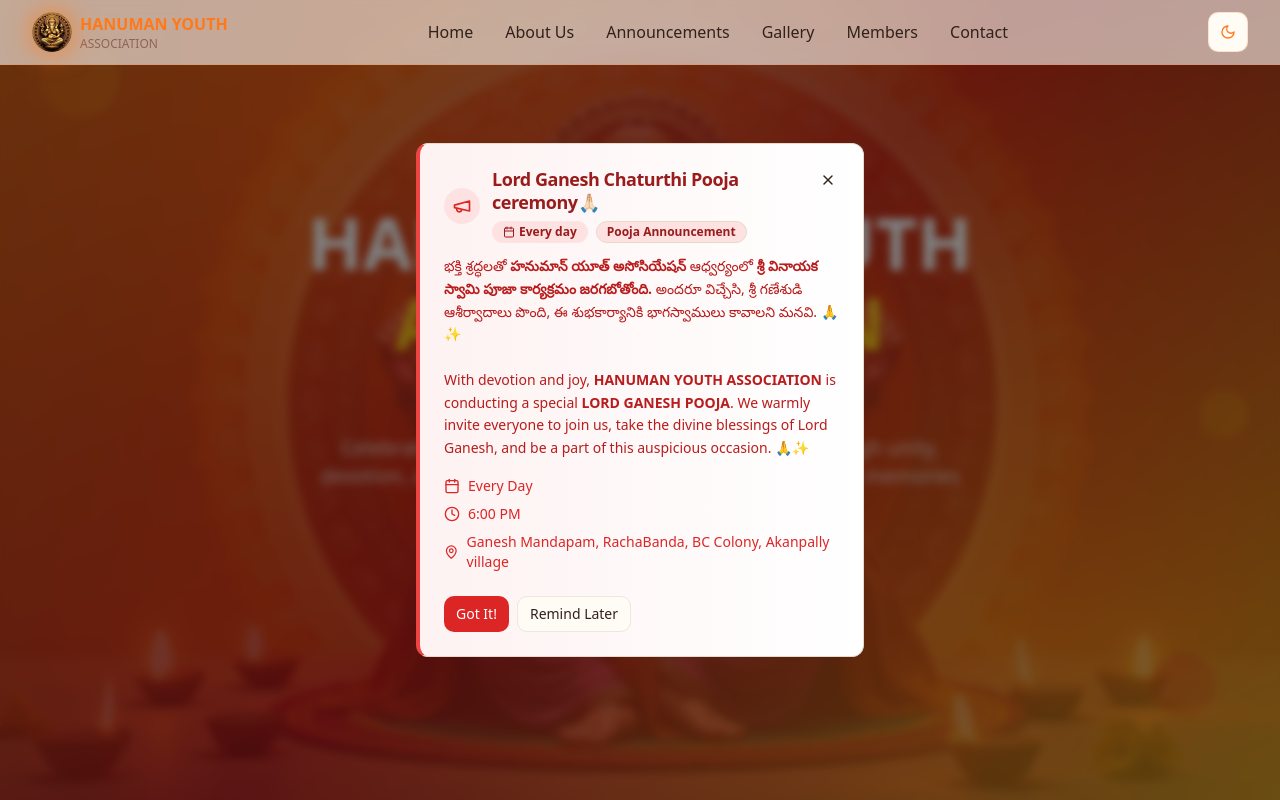
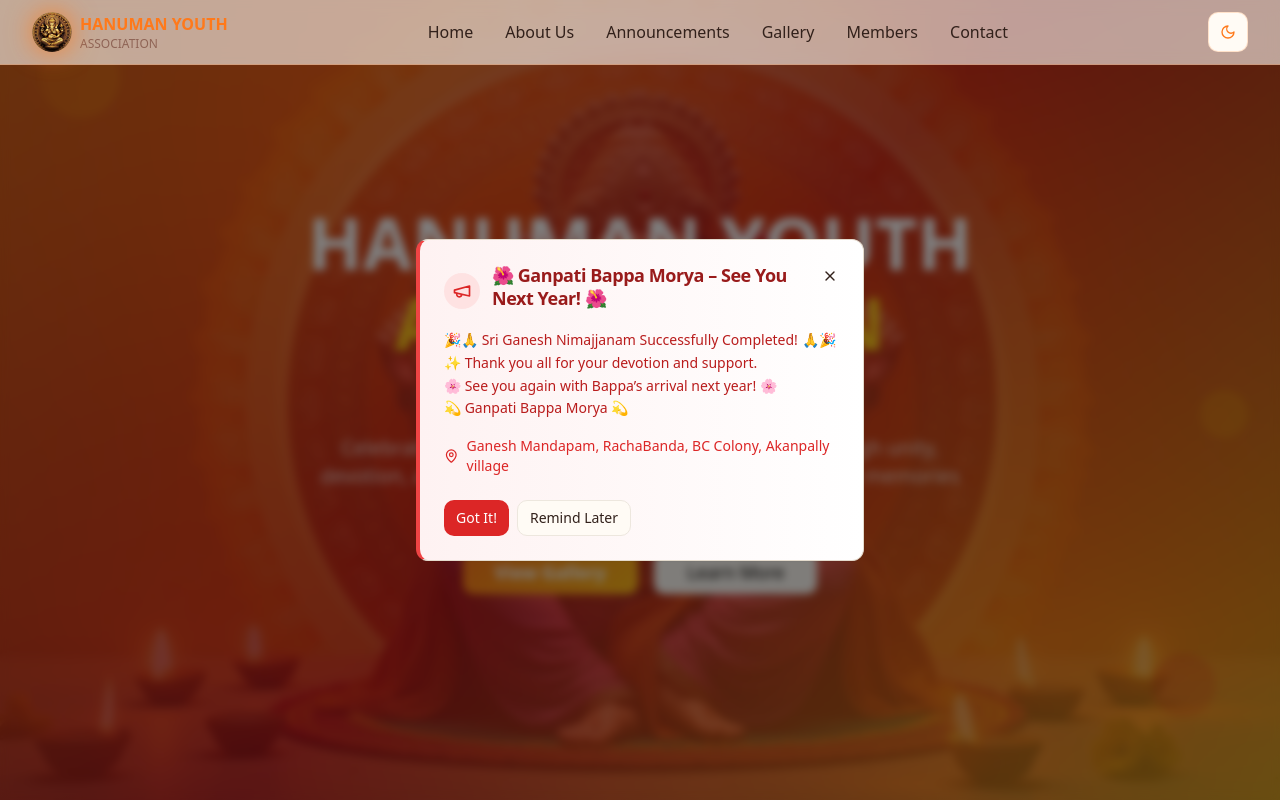
Before and after one commit to anilchary225/hanuman-youth-association-25, a React (Vite) app: page / in a window 1280 px wide. Shown: the top 800 px of the page. Built offline with nearby package versions, Linux system fonts and the light colour scheme.

Commit message:
2026 updated

```diff
--- a/src/components/AnnouncementPopup.tsx
+++ b/src/components/AnnouncementPopup.tsx
@@ -39,16 +39,16 @@ const AnnouncementPopup = () => {
               </div>
               <div>
                 <CardTitle className="text-lg leading-tight text-red-800 dark:text-red-200">
-                Lord Ganesh Chaturthi Pooja ceremony🙏🏻
+                🌺 Ganpati Bappa Morya – See You Next Year! 🌺
                 </CardTitle>
                 <div className="flex items-center gap-2 mt-2">
-                  <Badge className="bg-red-100 text-red-800 dark:bg-red-900 dark:text-red-200">
+                  {/* <Badge className="bg-red-100 text-red-800 dark:bg-red-900 dark:text-red-200">
                     <Calendar className="h-3 w-3 inline mr-1" />
-                    Every day
+
                   </Badge>
                   <Badge variant="outline" className="text-xs bg-red-100 text-red-800 dark:bg-red-900 dark:text-red-200">
-                    Pooja Announcement
-                  </Badge>
+
+                  </Badge> */}
                 </div>
               </div>
             </div>
@@ -65,20 +65,20 @@ const AnnouncementPopup = () => {
 
         <CardContent className="space-y-4">
           <CardDescription className="text-sm leading-relaxed text-red-700 dark:text-red-300">
-          భక్తి శ్రద్ధలతో <b>హనుమాన్ యూత్ అసోసియేషన్</b> ఆధ్వర్యంలో <b>శ్రీ వినాయక స్వామి పూజా కార్యక్రమం జరగబోతోంది.</b> అందరూ విచ్చేసి, శ్రీ గణేశుడి ఆశీర్వాదాలు పొంది, ఈ శుభకార్యానికి భాగస్వాములు కావాలని మనవి. 🙏✨
-          <br />
-          <br />
-          With devotion and joy, <b>HANUMAN YOUTH ASSOCIATION</b> is conducting a special <b>LORD GANESH POOJA</b>. We warmly invite everyone to join us, take the divine blessings of Lord Ganesh, and be a part of this auspicious occasion. 🙏✨ </CardDescription>
+          🎉🙏 Sri Ganesh Nimajjanam Successfully Completed! 🙏🎉 <br />
+          ✨ Thank you all for your devotion and support.<br/>
+          🌸 See you again with Bappa’s arrival next year! 🌸<br/>
+          💫 Ganpati Bappa Morya 💫 </CardDescription>
           <div className="space-y-2 text-sm text-red-600 dark:text-red-400">
-            <div className="flex items-center gap-2">
+            {/* <div className="flex items-center gap-2">
               <Calendar className="h-4 w-4" />
-              {/* <span>{getTomorrowDate()}</span> */}
-              <span><p>Every Day</p></span>
-            </div>
-            <div className="flex items-center gap-2">
+              <span>{getTomorrowDate()}</span>
+              <span><p>untill next </p></span>
+            </div> */}
+            {/* <div className="flex items-center gap-2">
               <Clock className="h-4 w-4" />
-              <span>6:00 PM</span>
-            </div>
+              <span>will be soon.</span>
+            </div> */}
             <div className="flex items-center gap-2">
               <MapPin className="h-4 w-4" />
               <span>Ganesh Mandapam, RachaBanda, BC Colony, Akanpally village</span>
--- a/src/components/Announcements.tsx
+++ b/src/components/Announcements.tsx
@@ -8,12 +8,12 @@ const Announcements = () => {
     {
       id: 1,
       type: "urgent",
-      title: "Lord Ganesh Chaturthi Pooja ceremony🙏🏻",
-      description: "భక్తి శ్రద్ధలతో హనుమాన్ యూత్ అసోసియేషన్ ఆధ్వర్యంలో శ్రీ వినాయక స్వామి పూజా కార్యక్రమం 27 ఆగస్టు 2025 న జరగబోతోంది. అందరూ విచ్చేసి, శ్రీ గణేశుడి ఆశీర్వాదాలు పొంది, ఈ శుభకార్యానికి భాగస్వాములు కావాలని మనవి. 🙏✨  ఈ పూజా కార్యక్రమం ద్వారా మన సమాజంలో ఐక్యత, సాంస్కృతిక వారసత్వం, మరియు ఆధ్యాత్మిక విలువలను పెంపొందించుకోవాలని లక్ష్యంగా పెట్టుకున్నాం. ఈ కార్యక్రమంలో పాల్గొని, మీ కుటుంబ సభ్యులు, స్నేహితులు అందరూ ఆహ్వానించబడతారు.",
-      date: "27 Aug 2025",
+      title: "🌺 Ganpati Bappa Morya – See You Next Year! 🌺",
+      description: "✨ Let us carry Bappa’s blessings of wisdom, health, and prosperity into the year ahead.🌺 Ganpati Bappa Morya… Agle Baras Tu Jaldi Aa! 🌺",
+      date: "soon",
       time: "6:00 PM onwards",
       location: "Ganesh Mandapam, RachaBanda, BC Colony, Akanpally village",
-      category: "Pooja Announcement",
+      category: "🌸✨ Sri Ganesh Nimajjanam 2026 – Coming Soon ✨🌸",
       priority: "high",
       icon: Megaphone
     },
```
